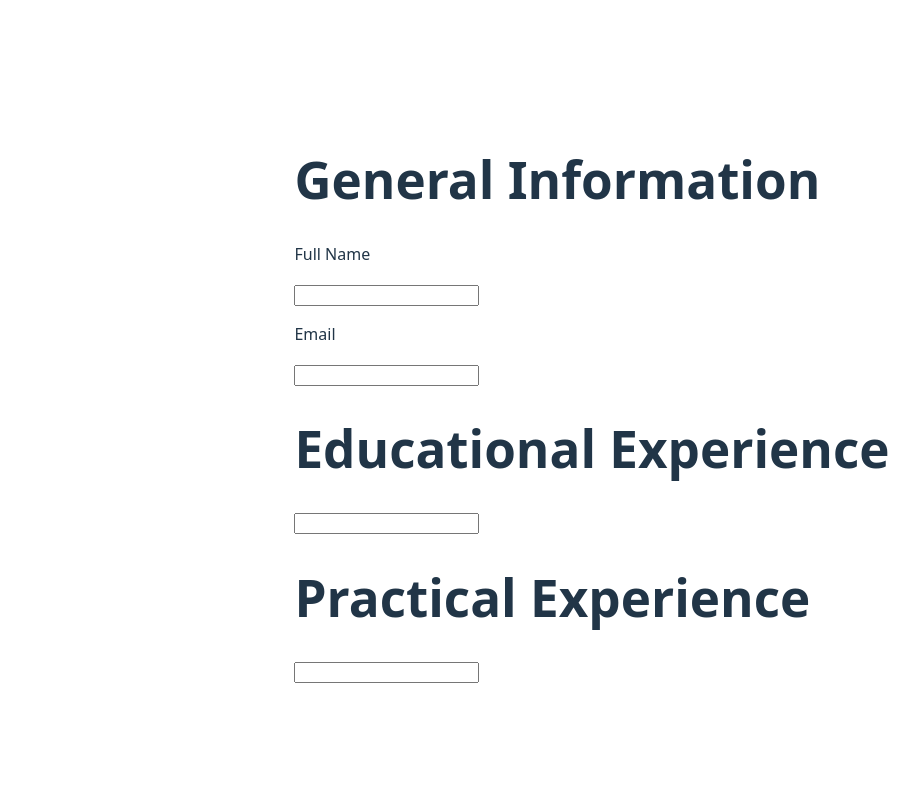
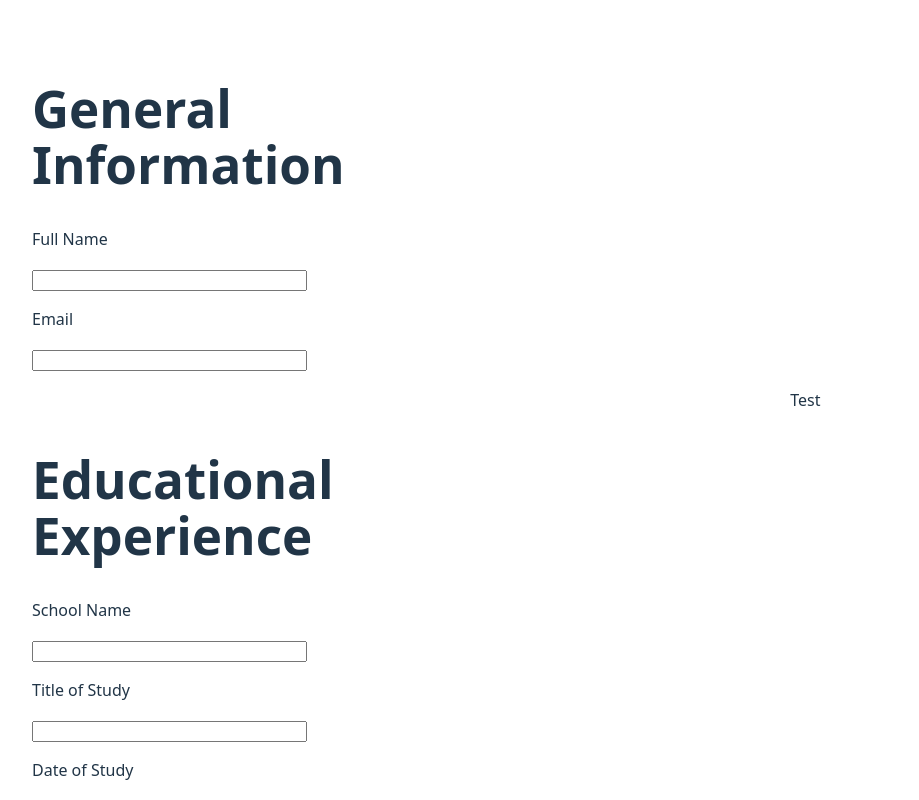
Before and after one commit to GhidBase/cv-application, a React (Vite) app: page / in a window 1280 px wide. Shown: the whole page, without its empty margins (48-967 px from the left). Built offline with nearby package versions, Linux system fonts and the light colour scheme.

Commit message:
Start working on actual CV creation

```diff
--- /dev/null
+++ b/src/components/CV.jsx
@@ -0,0 +1,6 @@
+
+export default function CV() {
+    return(
+        <div className="cv-section">Test</div>
+    )
+}
--- a/src/components/EditSection.jsx
+++ b/src/components/EditSection.jsx
@@ -7,8 +7,20 @@ export default function EditSection() {
                 title="General Information"
                 inputs={["Full Name", "Email"]}
             ></InputSection>
-            <InputSection title="Educational Experience"></InputSection>
-            <InputSection title="Practical Experience"></InputSection>
+            <InputSection
+                title="Educational Experience"
+                inputs={["School Name", "Title of Study", "Date of Study"]}
+            ></InputSection>
+            <InputSection
+                title="Practical Experience"
+                inputs={[
+                    "Company Name",
+                    "Position Title",
+                    "Main Responsibilities",
+                    "From",
+                    "To",
+                ]}
+            ></InputSection>
         </div>
     );
 }
--- a/src/components/InputSection.jsx
+++ b/src/components/InputSection.jsx
@@ -2,21 +2,22 @@ import { Fragment } from "react";
 
 export default function InputSection({ title, inputs }) {
     function listInputs(inputs) {
-        if(!inputs) {
-            return <input></input>
+        if (!inputs) {
+            return <input></input>;
         }
+
         return inputs.map((input) => {
             return (
-                <Fragment key={input}>
+                <div key={input} className="input-component">
                     <p>{input}</p>
                     <input />
-                </Fragment>
+                </div>
             );
         });
     }
 
     return (
-        <div>
+        <div className="input-section" id={title}>
             <h1>{title}</h1>
             {listInputs(inputs)}
         </div>
--- a/src/components/MainSection.jsx
+++ b/src/components/MainSection.jsx
@@ -1,6 +1,15 @@
+import { Fragment, useState } from "react";
 import EditSection from "./EditSection";
 import "../styles/main.css";
+import CV from "./CV";
 
 export default function MainSection() {
-    return <EditSection></EditSection>;
+    const [userData, setUserData] = useState({});
+
+    return (
+        <Fragment>
+            <EditSection></EditSection>
+            <CV></CV>
+        </Fragment>
+    );
 }
--- a/src/index.css
+++ b/src/index.css
@@ -30,11 +30,6 @@ body {
     min-height: 100vh;
 }
 
-body > #root {
-    width: 100dvw;
-    display: flex;
-    justify-content: center;
-}
 
 h1 {
     font-size: 3.2em;
--- a/src/styles/main.css
+++ b/src/styles/main.css
@@ -0,0 +1,27 @@
+body > #root {
+    width: 100dvw;
+    height: 100dvh;
+    display: flex;
+    justify-content: center;
+}
+
+.edit-section {
+    flex: 1;
+    overflow-y: auto;
+}
+
+.cv-section {
+    flex: 2;
+    display: flex;
+    justify-content: center;
+    align-items: center;
+    overflow-y: auto;
+}
+
+.input-section {
+    margin: 80px;
+}
+
+.input-component > * {
+    width: 100%;
+}
```
Also changed, not shown: 1 other file (tests, documents, lock files or other folders).
